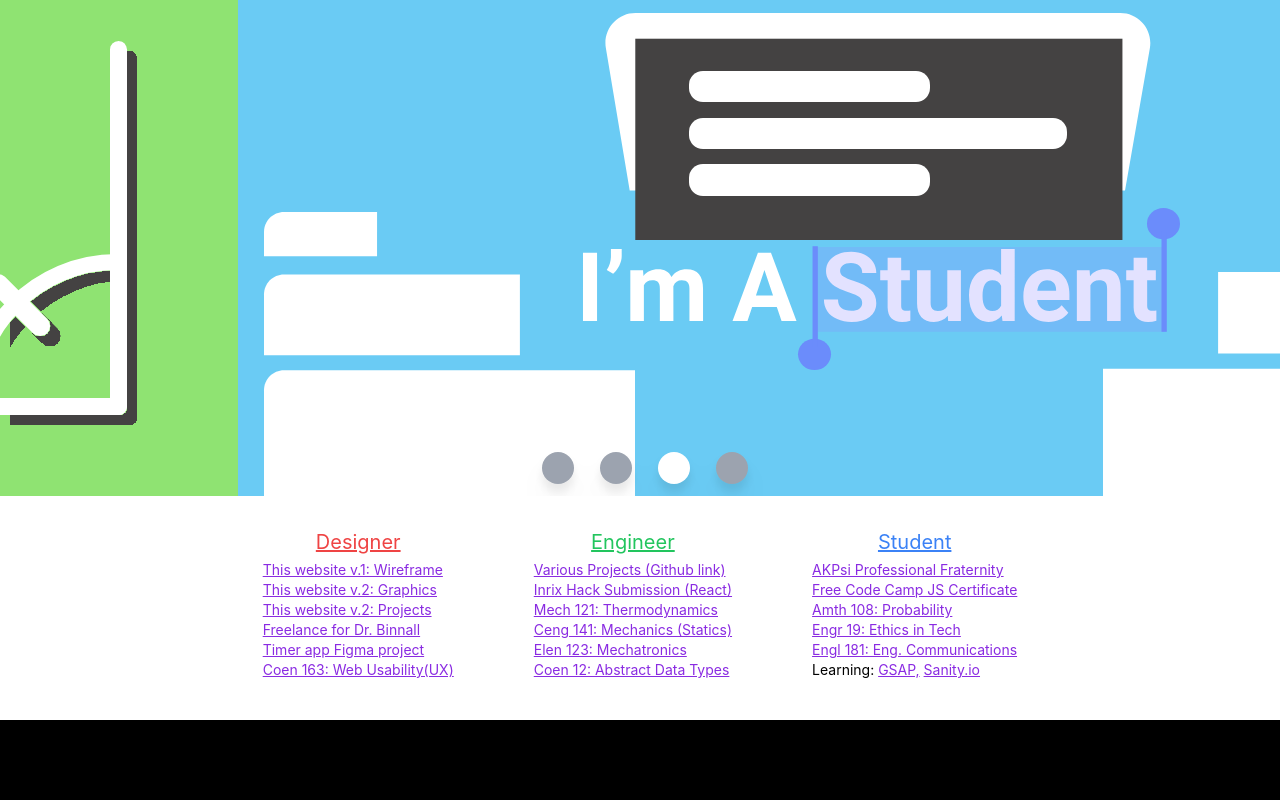
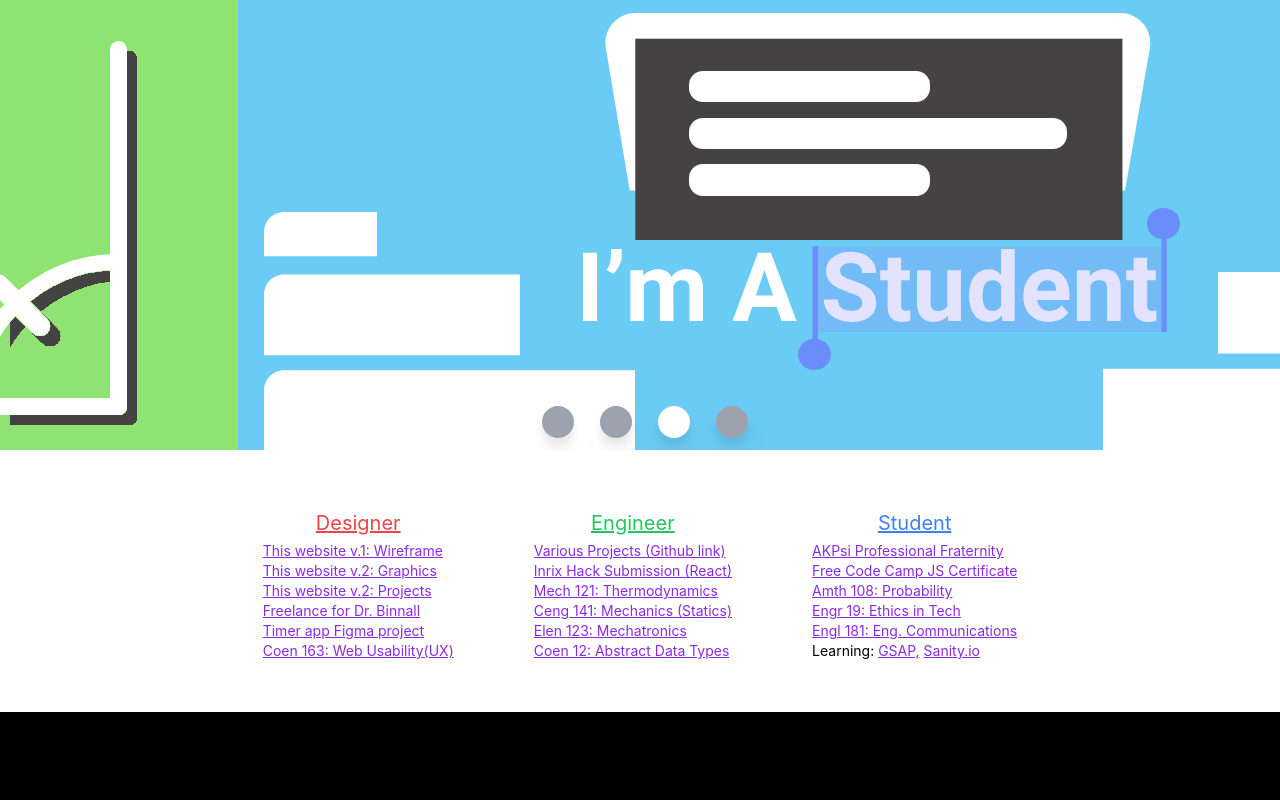
Before and after one commit to danielmccannsayles/Personal-website-version-2, a React (Create React App) app: page / in a window 1280 px wide. Shown: the top 800 px of the page. Built offline with nearby package versions, Linux system fonts and the light colour scheme.

Commit message:
lil fix(spacing)

```diff
--- a/src/Sections/Homepage.js
+++ b/src/Sections/Homepage.js
@@ -164,9 +164,9 @@ class HomePage extends React.Component {
 
     return (
       <>
-        <div  id="HomePage">
+        <div style={{height: window.innerHeight *(8.9/10)}} id="HomePage">
           <div className="bg-white relative scroll-wrapper"
-          style={{height:'496px'}}>
+          style={{height:window.innerHeight>800?'496px':'450px'}}>
             <div
               className="horiz-scroll w-full bg-white"
               ref={this.scrollRef}
@@ -299,12 +299,11 @@ class HomePage extends React.Component {
             </div>
           </div>
 
-          <div className="bg-white w-full py-4 px-2 md:px-10 " style={{height:((window.innerHeight*(9/10))-496 +'px')} }>
+          <div className="bg-white w-full py-4 px-2 md:px-10 flex " style={{height:((window.innerHeight*(9/10))-((window.innerHeight>800)?496:450) +'px')} }>
           {/* <div className="text-sm mx-auto">
               I'm A <span className="text-xl text-blue-500 font-bold">Student</span> at Santa Clara University, studying <span className=" text-green-500 font-bold">General Engineering</span> with a concentration in <span className=" text-red-500 font-bold">Design</span>
               </div> */}
-            <div className=" mt-20 flex gap-2 gap-10 lg:gap-20 w-full justify-center"
-            style={{marginTop:window.innerHeight<850?"1rem":window.innerHeight<900?"1.5rem":window.innerHeight<950?"4rem":"5rem"}}>
+            <div className="flex gap-2 gap-10 lg:gap-20 w-full justify-center my-auto">
               <div className=" m-x-6 ">
               <h1 className="text-xl text-red-500 underline text-center mb-1">Designer</h1>
                 <ul className="text-sm custom-list">
```
Also changed, not shown: 1 other file (tests, documents, lock files or other folders).
